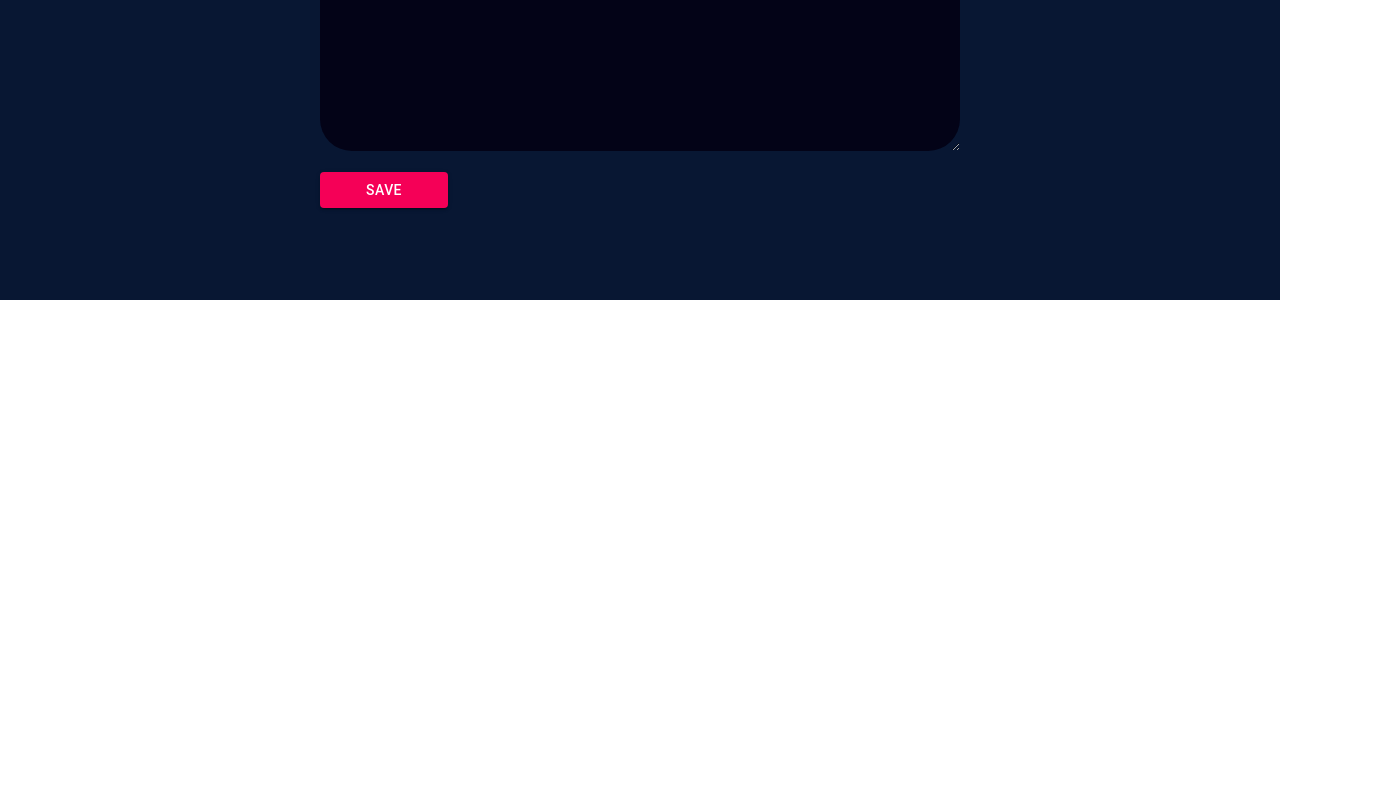
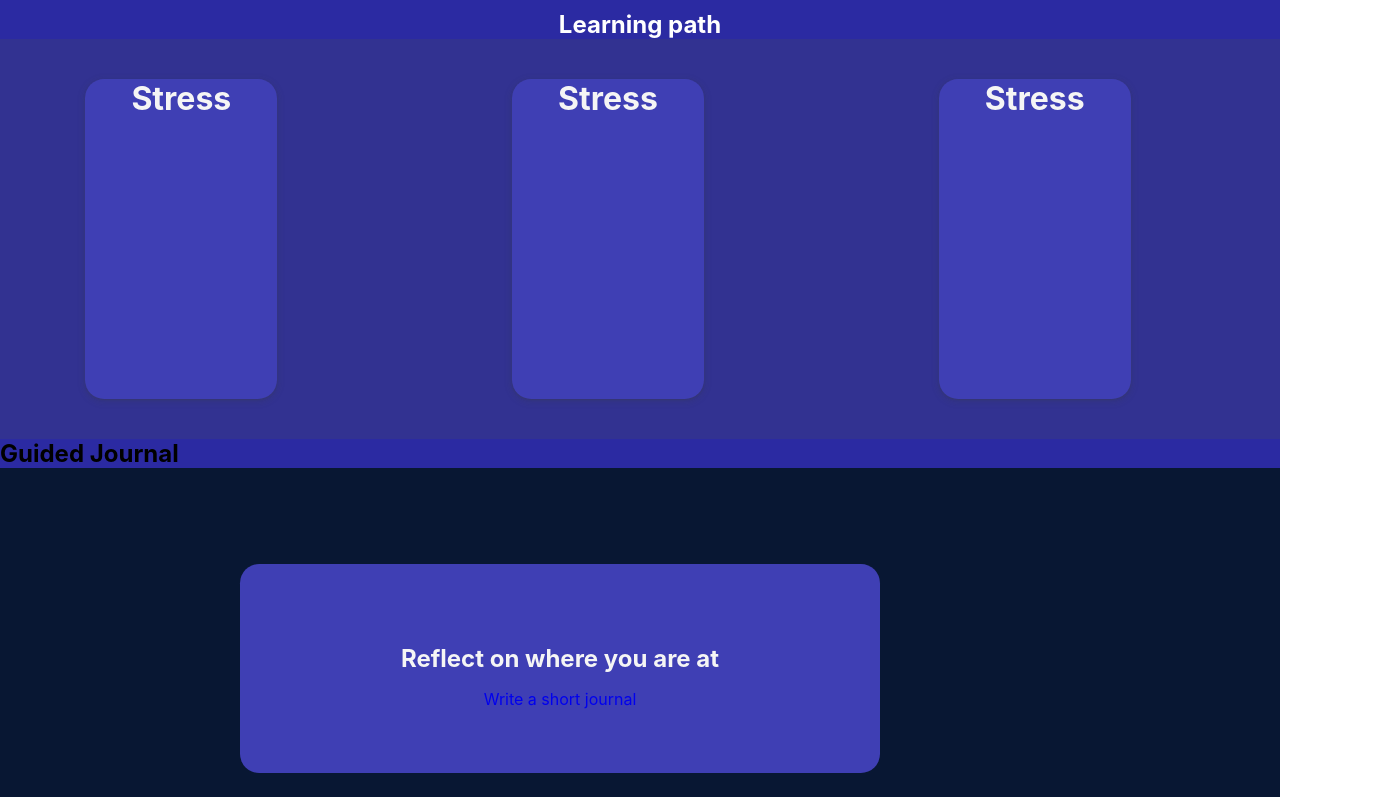
Before and after one commit to debasish-creator/resonate2k21, a React (Create React App) app: page / in a window 1280 px wide. Shown: the part 500-1297 px from the top of the page, 1384 px wide, since content can reach past the window. Before the commit the page ends 800 px from the top, so only its background shows below. Built offline with nearby package versions, Linux system fonts and the light colour scheme.

Commit message:
Added routes

```diff
--- a/src/App.js
+++ b/src/App.js
@@ -15,8 +15,8 @@ function App() {
       {/* <Cards /> */}
       {/* <WideCards /> */}
       {/* <Quotes /> */}
-      <Journal />
-      {/* <Routes /> */}
+      {/* <Journal /> */}
+      <Routes />
       {/* <TodoContainer /> */}
       {/* <Quizes /> */}
       {/* <Quizes /> */}
--- a/src/Routes.js
+++ b/src/Routes.js
@@ -3,19 +3,25 @@ import { BrowserRouter as Router, Switch, Route } from "react-router-dom";
 import Journal from "./components/Journal/Journal";
 import Widecards from "./components/WideCards/WideCards";
 import Widecard from "./components/WideCards/WideCard";
-
+import Quotes from "./pages/Quotes/Quotes";
+import Book from "./pages/Book/Book";
+import Home from "./pages/Home/Home";
 const Routes = () => {
   return (
     <Router>
       <Switch>
         <Route exact path="/">
-          <Widecards />
-          <Widecards />
-          <Widecards />
+          <Home />
           {/* <Widecard /> */}
         </Route>
         <Route path="/journal">
           <Journal />
+        </Route>
+        <Route path="/book">
+          <Book />
+        </Route>
+        <Route path="/quotes">
+          <Quotes />
         </Route>
       </Switch>
     </Router>
--- a/src/components/Journal/Journal.js
+++ b/src/components/Journal/Journal.js
@@ -34,6 +34,11 @@ const Journal = () => {
           <Button variant="contained" color="secondary" type="submit">
             Save
           </Button>
+          <ViewButton>
+            <Button variant="contained" color="secondary" type="submit">
+              Your Journals
+            </Button>
+          </ViewButton>
         </form>
       </JournalContainer>
     </>
@@ -41,6 +46,8 @@ const Journal = () => {
 };
 
 export default Journal;
+
+const Navbar = ``;
 
 const JournalContainer = styled.div`
   /* background-color: #3a3a9f; */
@@ -86,7 +93,6 @@ const JournalContainer = styled.div`
     top: 0;
     /* left: 8rem; */
     font-weight: 800;
-
     height: 10%;
     font-size: 2.5rem;
     display: inline-block;
@@ -101,7 +107,6 @@ const JournalContainer = styled.div`
     top: 0;
     /* left: 8rem; */
     font-weight: 800;
-
     font-size: 3rem;
     width: 100%;
     left: 6.5rem;
@@ -111,3 +116,12 @@ const JournalContainer = styled.div`
     /* margin-top: 1rem; */
   }
 `;
+const ViewButton = styled.div`
+  position: absolute;
+  right: 5rem;
+  top: 1rem;
+
+  > button {
+    width: 100%;
+  }
+`;
--- a/src/components/WideCards/WideCard.js
+++ b/src/components/WideCards/WideCard.js
@@ -2,13 +2,21 @@ import React from "react";
 import styled from "styled-components";
 import { Link } from "react-router-dom";
 
-const Widecard = () => {
+const Widecard = ({ heading, subheading, routes }) => {
   return (
     <>
+      {/* <SingleWideCard>
+        <h1>{heading}</h1>
+
+        <div>{subheading}</div>
+      </SingleWideCard> */}
+
       <SingleWideCard>
-        <h1>Reflect on where you are at</h1>
+        <h1>{heading}</h1>
 
-        <div>Write a short Journal</div>
+        <Link to={routes}>
+          <div>{subheading}</div>
+        </Link>
       </SingleWideCard>
     </>
   );
@@ -19,14 +27,14 @@ export default Widecard;
 const SingleWideCard = styled.div`
   /* height: 30%; */
 
-  width: 250%;
+  width: 50%;
   background-color: #3f3fb4;
    /* #323291 */
    /* #040432 */
   /* border: 2px solid red; */
-  margin-bottom: 2.5rem;
+  /* margin-bottom: 2.5rem; */
   border-radius: 1.2rem;
-  padding: 1.5rem 0rem;
+  padding: 4rem 0rem;
   position: relative;
   /* Check this line */
   margin-left:-10rem ;
@@ -37,6 +45,7 @@ const SingleWideCard = styled.div`
     /* margin-left: 1.5rem; */
     /* margin: 1rem 1rem; */
     padding: 1rem 0.5rem;
+
   }
   >div{
     background-color: #ff80e9;
--- a/src/components/WideCards/WideCards.js
+++ b/src/components/WideCards/WideCards.js
@@ -2,14 +2,12 @@ import React from "react";
 import styled from "styled-components";
 import WideCard from "./WideCard";
 import { Link } from "react-router-dom";
-const Widecards = () => {
+const Widecards = ({ heading, subheading, routes }) => {
   return (
     <>
       <WidecardContainer>
-        <Link to="/journal">
-          <WideCard />
-          {/* <WideCard /> */}
-        </Link>
+        <WideCard heading={heading} subheading={subheading} routes={routes} />
+        {/* <WideCard /> */}
       </WidecardContainer>
     </>
   );
--- a/src/pages/Home/Home.js
+++ b/src/pages/Home/Home.js
@@ -2,8 +2,11 @@ import React from "react";
 import styled from "styled-components";
 import CarouselComponent from "../../components/Carousel/carouselComponent";
 import Card from "../../components/Cards/Card";
-import Widecard from "../../components/WideCards/WideCard";
+import Widecards from "../../components/WideCards/WideCards";
+import Widecarddata from "./Widecarddata";
+import { useState } from "react";
 function Home() {
+  const [data2, setData2] = useState(Widecarddata);
   return (
     <div>
       {console.log("Gourab Maghya")}
@@ -32,18 +35,21 @@ function Home() {
       </LearningPathContainer>
 
       <GuidedJournalContainer>
-        <h2>Guided Journal</h2>
-        <WidecardContainer>
-          <Widecard />
-        </WidecardContainer>
-        <h2>Rescue Session</h2>
-        <WidecardContainer>
-          <Widecard />
-        </WidecardContainer>
-        <h2>Find me a Book</h2>
-        <WidecardContainer>
-          <Widecard />
-        </WidecardContainer>
+        {data2.map((data) => {
+          const { h, heading, subheading, routes, id } = data;
+          return (
+            <article key={id}>
+              <h1>{h}</h1>
+              <WidecardContainer>
+                <Widecards
+                  heading={heading}
+                  subheading={subheading}
+                  routes={routes}
+                />
+              </WidecardContainer>
+            </article>
+          );
+        })}
       </GuidedJournalContainer>
     </div>
   );
--- /dev/null
+++ b/src/pages/Home/Widecarddata.js
@@ -0,0 +1,23 @@
+export default [
+  {
+    id: 1,
+    h: "Guided Journal",
+    heading: "Reflect on where you are at",
+    subheading: "Write a short journal",
+    routes: "/journal",
+  },
+  {
+    id: 2,
+    h: "Find me a book",
+    heading: "Read a good book",
+    subheading: "Select a good book based on your interest",
+    routes: "/book",
+  },
+  {
+    id: 3,
+    h: "Get inspired",
+    heading: "Get inspired",
+    subheading: "Read famous quotes",
+    routes: "/quotes",
+  },
+];
```
